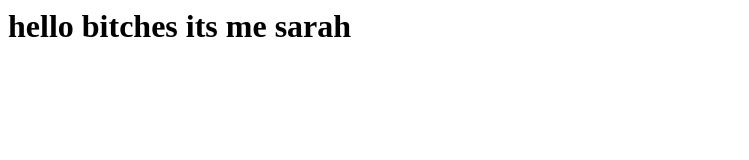
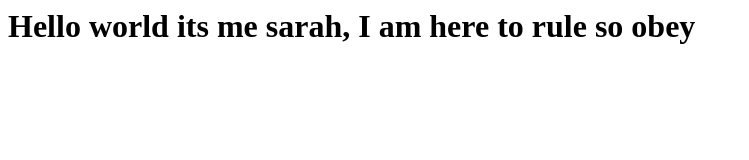
Before and after one commit to ssawan/ssawan.github.io, a plain HTML site: page index.html in a window 1280 px wide. Shown: the whole page, without its empty margins (0-749 px from the left). Drawn offline with Linux system fonts and the light colour scheme.

Commit message:
Hello edited

```diff
--- a/index.html
+++ b/index.html
@@ -1 +1 @@
-<h1> hello bitches its me sarah</h1>
+<h1> Hello world its me sarah, I am here to rule so obey </h1>
```
